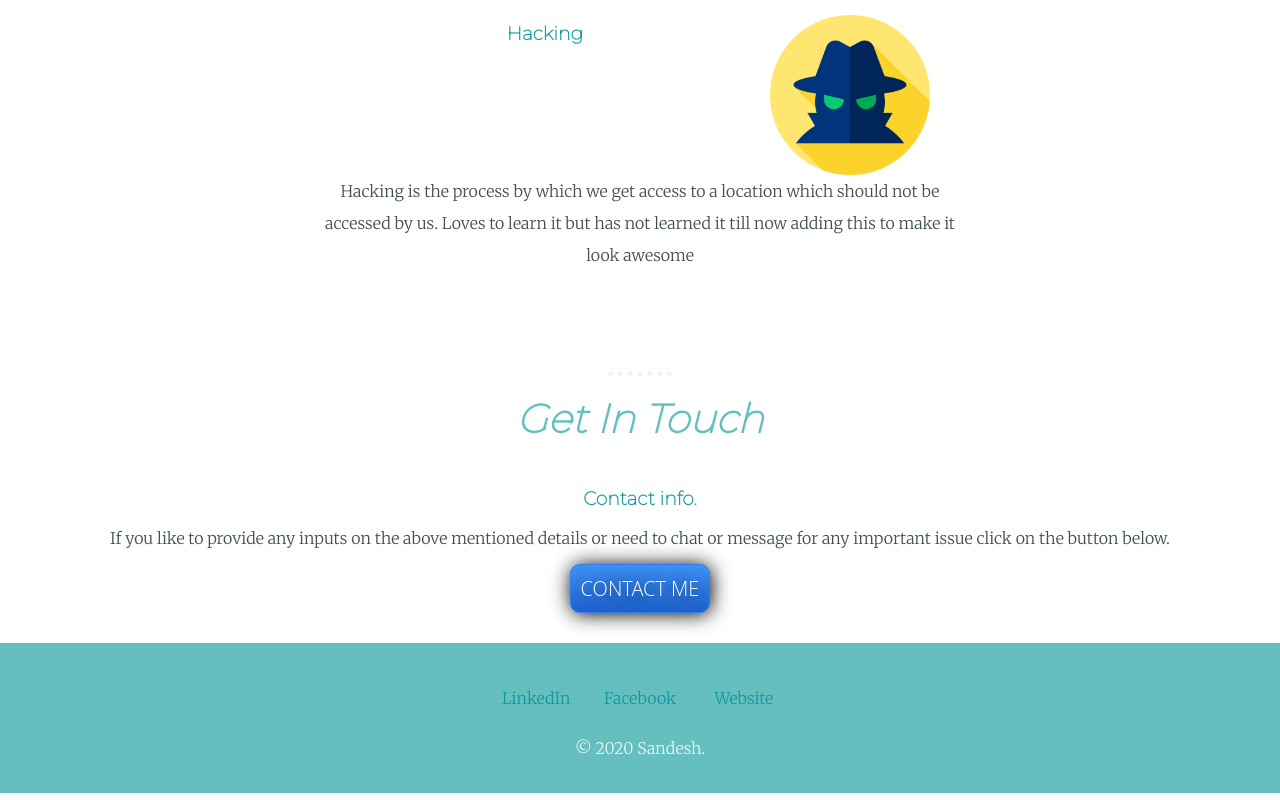
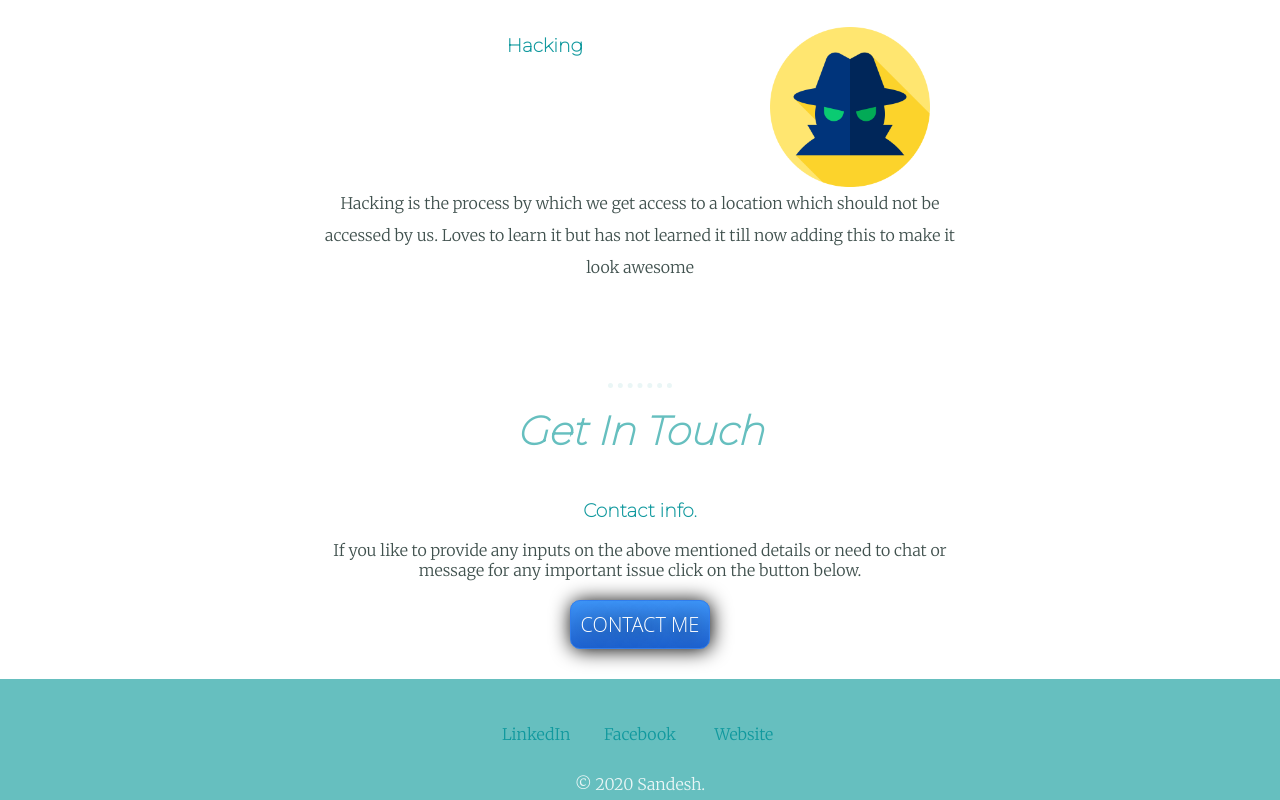
Before and after one commit to sandeshcooper/afterAddingCss, a plain HTML site: page index.html in a window 1280 px wide. Shown: the part 1573-2373 px from the top of the page. Drawn offline with Linux system fonts and the light colour scheme.

Commit message:
Update styles.css

```diff
--- a/css/styles.css
+++ b/css/styles.css
@@ -103,6 +103,15 @@ a{
   color: #11999E;
 }
 
+.make-small{
+  width: 50%;
+  margin: auto;
+}
+
+.contact-before-padding{
+  padding-bottom: 20px;
+}
+
 .skill-row{
   width: 50%;
   margin: 100px auto 100px auto;
```
